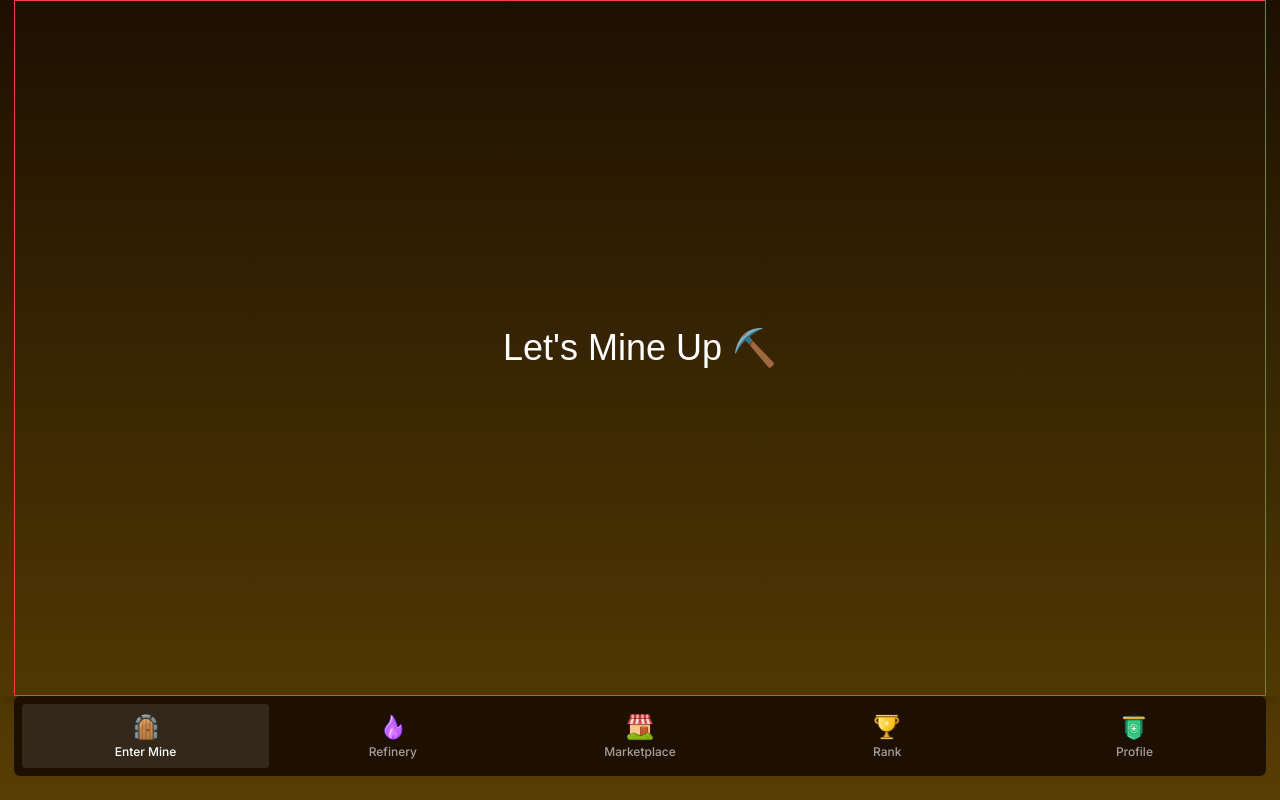
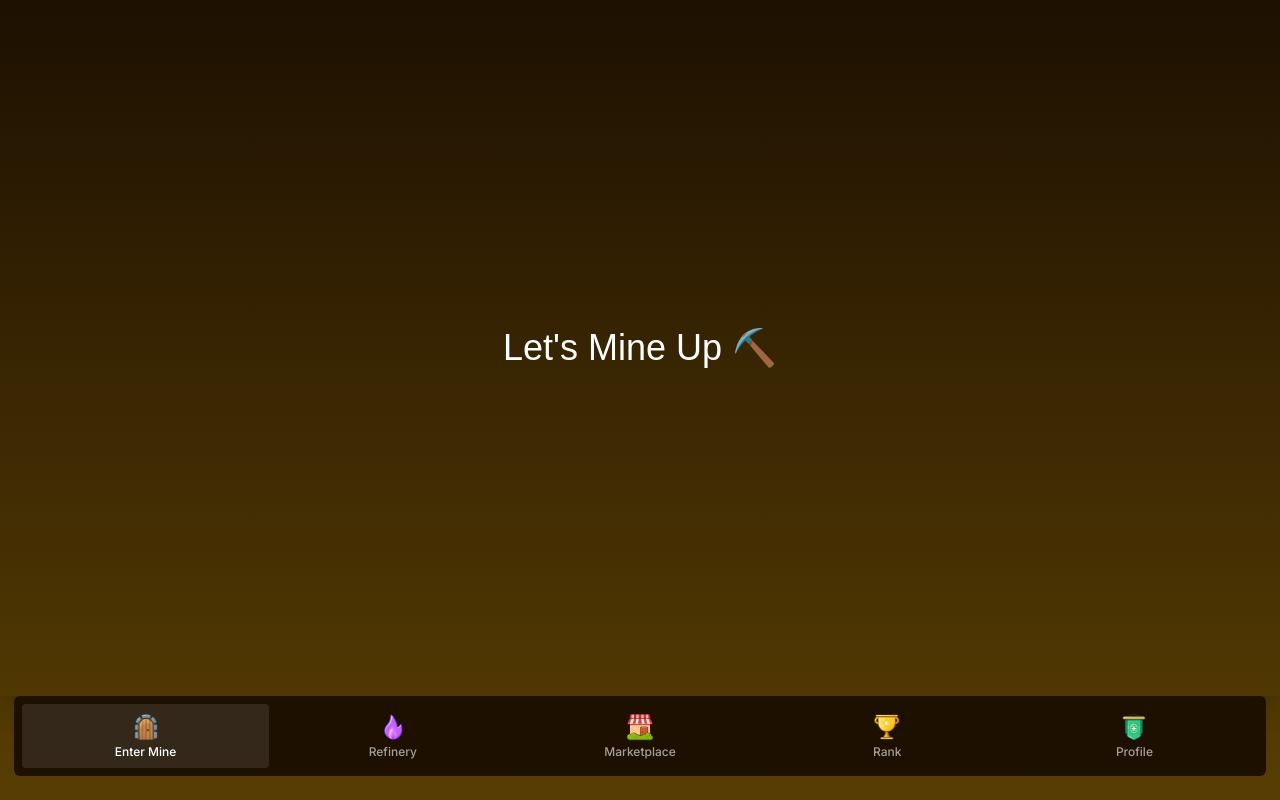
Before and after one commit to iampapagray/greed-miner-alpha, a React (Vite) app: page /#/ in a window 1280 px wide. Built offline with nearby package versions, Linux system fonts and the light colour scheme; what @tonconnect/ui-react would draw is missing.

Commit message:
changed background

```diff
--- a/src/views/Mine.tsx
+++ b/src/views/Mine.tsx
@@ -2,7 +2,7 @@ import React from "react";
 
 function MinePage() {
   return (
-    <div className="border border-red-500 h-full flex justify-center items-center">
+    <div className=" h-full flex justify-center items-center">
       <h1 className="text-white  text-4xl">Let's Mine Up ⛏️</h1>
     </div>
   );
```
